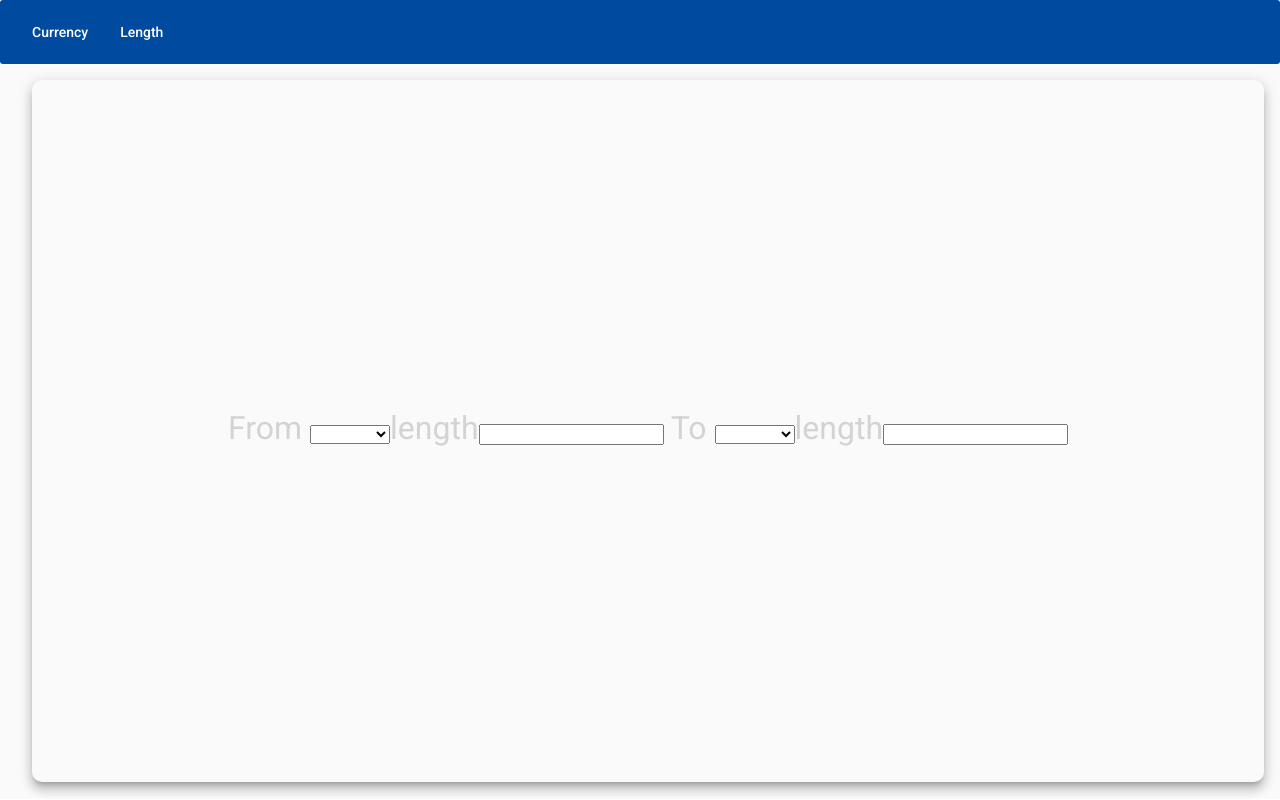
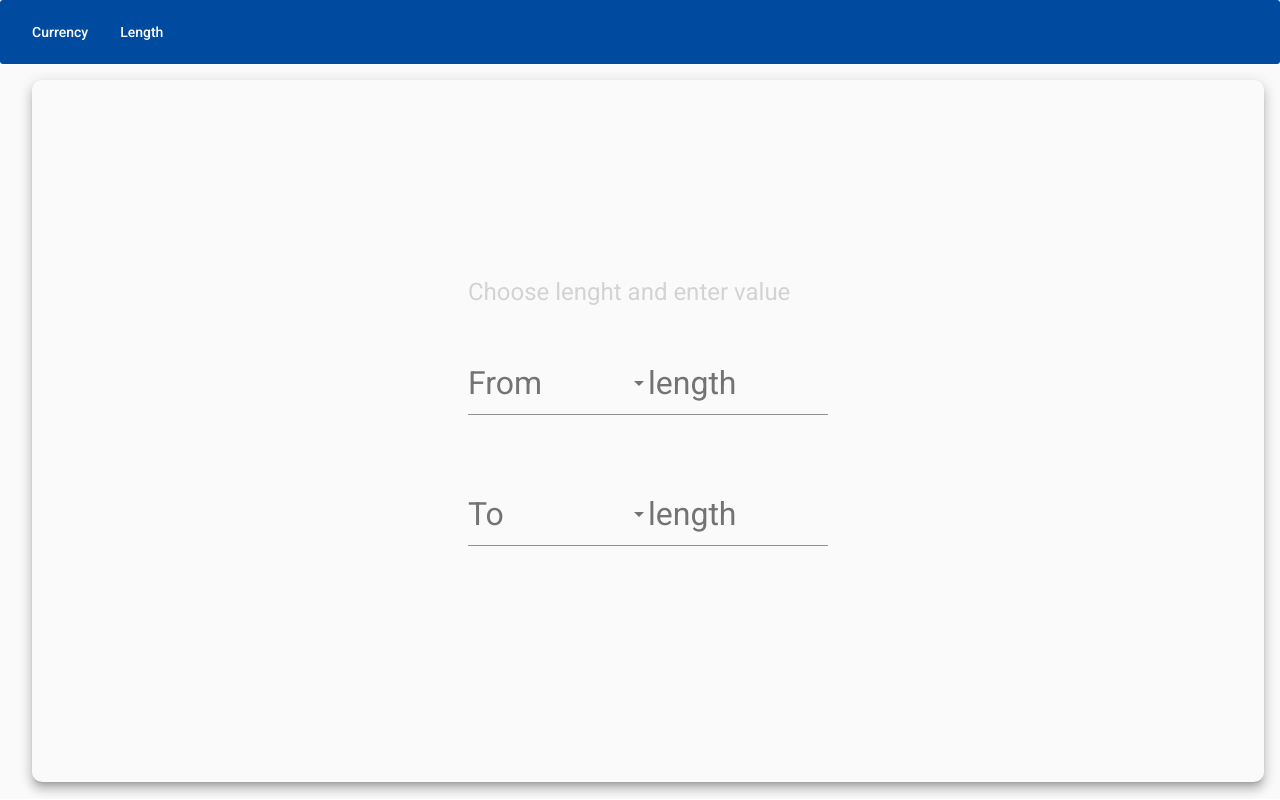
Before and after one commit to tayoraph/SuperGroupTest, an Angular app: page /convert/length in a window 1280 px wide. Built offline with nearby package versions, Linux system fonts and the light colour scheme.

Commit message:
designs ongoing

```diff
--- a/src/app/app.module.ts
+++ b/src/app/app.module.ts
@@ -13,7 +13,7 @@ import { HeaderComponent } from './layout/header/header.component';
 @NgModule({
   declarations: [
     AppComponent,
-    CurrencyConverterComponent,
+
     HeaderComponent,
 
   ],
--- a/src/app/components/component.module.ts
+++ b/src/app/components/component.module.ts
@@ -8,12 +8,15 @@ import { HttpClientModule } from '@angular/common/http';
 import { MatTableModule } from '@angular/material/table';
 import { LengthUnitConverterComponent } from './length-unit-converter/length-unit-converter.component';
 import { CurrencyConverterPipe } from '../pipes/currency-converter.pipe';
+import { SharedModule } from '../shared/shared.module';
+import { CurrencyConverterComponent } from './currency-converter/currency-converter.component';
 
 
 
 @NgModule({
   declarations: [
     LengthUnitConverterComponent,
+    CurrencyConverterComponent,
     CurrencyConverterPipe
   ],
   imports: [
@@ -22,7 +25,8 @@ import { CurrencyConverterPipe } from '../pipes/currency-converter.pipe';
     CommonModule,
     RouterModule.forChild(ComponentRoutes),
     HttpClientModule,
-    MatTableModule
+    MatTableModule,
+    SharedModule
   ],
   providers: [CurrencyConverterService],
   schemas : [CUSTOM_ELEMENTS_SCHEMA]
--- a/src/app/components/currency-converter/currency-converter.component.html
+++ b/src/app/components/currency-converter/currency-converter.component.html
@@ -1,9 +1,9 @@
-<!--The content below is only a placeholder and can be replaced.-->
+
 <h1> Choose currency  and enter value</h1>
 <div>
   <mat-form-field>
     <mat-label>From </mat-label>
-    <mat-select [(ngModel)]="currency1" name="currency1">
+    <mat-select [(ngModel)]="currencyOne" name="currencyOne" (ngModelChange)="currencyChange( '1')">
       <mat-option *ngFor='let i of currencies' [value]="i">
         {{i}}
       </mat-option>
@@ -13,7 +13,7 @@
 &nbsp;
 &nbsp;
 &nbsp;
-<mat-form-field [floatLabel]="'always'">
+<mat-form-field >
   <mat-label>Amount</mat-label>
   <input matInput (keyup)="convertCurrency('1')" [(ngModel)]="inputValueOne">
 </mat-form-field>
@@ -23,8 +23,8 @@
 
   <mat-form-field>
     <mat-label>To </mat-label>
-    <mat-select [(ngModel)]="currency2" name="currency2">
-      <mat-option *ngFor='let i of currencies' [value]="i">
+    <mat-select [(ngModel)]="currencyTwo" name="currencyTwo" (ngModelChange)="currencyChange('2')">
+      <mat-option *ngFor='let i of currencies' [value]="i"  >
         {{i}}
       </mat-option>
     </mat-select>
@@ -32,11 +32,19 @@
   &nbsp;
   &nbsp;
   &nbsp;
-<mat-form-field [floatLabel]="'always'">
+<mat-form-field >
   <mat-label>Amount</mat-label>
   <input matInput  (keyup)="convertCurrency('2')" [(ngModel)]="inputValueTwo">
 </mat-form-field>
 
 </div>
 
+
+<ng-container *ngIf="currencyVal">
+
+  <mat-grid-list cols="4" >
+    <mat-grid-tile>{{inputValueOne}} {{currencyOne}} </mat-grid-tile> =
+    <mat-grid-tile>{{inputValueTwo}} {{currencyTwo}} </mat-grid-tile>
+    </mat-grid-list>
+  </ng-container>
 <!-- <app-historical-units></app-historical-units> -->
--- a/src/app/components/currency-converter/currency-converter.component.ts
+++ b/src/app/components/currency-converter/currency-converter.component.ts
@@ -10,23 +10,14 @@ import { HistoricalRates, ratesModel } from 'src/app/shared/models/rate.model';
   providers: [CurrencyConverterPipe],
 })
 export class CurrencyConverterComponent {
-  title = 'Sample Currency Converter';
-  // currentVal: any;
-  // unit!: string;
-  // value = 500;
   currencyVal: any;
   ratesFromFixer!: ratesModel;
-  // public baseCurrency: any;
-  // public targetCurrency: any;
   public inputValueOne!: string;
   public inputValueTwo!: string;
-  public currency1!: string;
-  public currency2!: string;
+  public currencyOne!: string;
+  public currencyTwo!: string;
   public currencies!: Array<string>;
   public HistoricalUnitsArray!: Array<string>;
-
-
-
 
   public displayedColumns : string[] = ["key", "value"];
   public tableDataSource! : HistoricalRates[];
@@ -37,7 +28,7 @@ export class CurrencyConverterComponent {
     // this.getHistoricalView();
     // this.getAllRates();
 
-    this.currencyVal = {};
+    // this.currencyVal = {};
     this.HistoricalUnitsArray = [];
     this.tableDataSource = [];
   }
@@ -55,11 +46,11 @@ export class CurrencyConverterComponent {
    * @param value
    */
   convertCurrency(value: string) {
-    if (this.currency1 != undefined && this.currency2 != undefined) {
-      this.saveUnitHistory(this.currency1, this.currency2);
+    if (this.currencyOne != undefined && this.currencyTwo != undefined) {
+      this.saveUnitHistory(this.currencyOne, this.currencyTwo);
       let arg = {
-        targetCurrency: value == '1' ? this.currency2 : this.currency1,
-        baseCurrency: value == '1' ? this.currency1 : this.currency2,
+        targetCurrency: value == '1' ? this.currencyTwo : this.currencyOne,
+        baseCurrency: value == '1' ? this.currencyOne : this.currencyTwo,
         rates: this.ratesFromFixer.rates,
         targetValue: this.inputValueTwo,
       };
@@ -91,7 +82,11 @@ export class CurrencyConverterComponent {
   getHistoricalView() {
     this.currencyConverterService.getHistoricalView().subscribe((res: any) => {
       this.tableDataSource = res.rates;
-      console.log( this.tableDataSource);
+      // console.log( this.tableDataSource);
     });
   }
+
+  currencyChange( value:any){
+    value== "1"? this.inputValueOne = "" : this.inputValueTwo= "";
+  }
 }
--- a/src/app/components/length-unit-converter/length-unit-converter.component.html
+++ b/src/app/components/length-unit-converter/length-unit-converter.component.html
@@ -1,21 +1,41 @@
+<h1> Choose lenght  and enter value</h1>
 
-<label> From </label>
-  <select class='form-control'  [(ngModel)]="lenghtDataOne" name="lenghtDataOne">
-      <option  *ngFor='let i of lengthArray' [value]="i">{{i}}</option>
-  </select>
-
-  <mat-form-field [floatLabel]="'always'">
+<div>
+  <mat-form-field>
+    <mat-label>From </mat-label>
+    <mat-select [(ngModel)]="lenghtDataOne" name="lenghtDataOne" (ngModelChange)="currencyChange('1')">
+      <mat-option *ngFor='let i of lengthArray' [value]="i">
+        {{i}}
+      </mat-option>
+    </mat-select>
+  </mat-form-field>
+  <mat-form-field >
     <mat-label>length</mat-label>
     <input matInput  (keyup)="convertLength('1')" [(ngModel)]="inputValueOne">
   </mat-form-field>
+</div>
 
+<div>
+ <mat-form-field>
+    <mat-label>To </mat-label>
+    <mat-select [(ngModel)]="lenghtDataTwo" name="lenghtDataTwo" (ngModelChange)="currencyChange('2')">
+      <mat-option *ngFor='let i of lengthArray' [value]="i">
+        {{i}}
+      </mat-option>
+    </mat-select>
+  </mat-form-field>
 
-  <label> To </label>
-  <select class='form-control'  [(ngModel)]="lenghtDataTwo" name="lenghtDataTwo">
-      <option  *ngFor='let i of lengthArray' [value]="i">{{i}}</option>
-  </select>
-
-  <mat-form-field [floatLabel]="'always'">
+  <mat-form-field >
     <mat-label>length</mat-label>
     <input matInput  (keyup)="convertLength('2')" [(ngModel)]="inputValueTwo">
   </mat-form-field>
+</div>
+
+
+<ng-container *ngIf="lengthVal">
+
+<mat-grid-list cols="4" >
+  <mat-grid-tile>{{inputValueOne}} {{lenghtDataOne}} </mat-grid-tile> =
+  <mat-grid-tile>{{inputValueTwo}} {{lenghtDataTwo}} </mat-grid-tile>
+  </mat-grid-list>
+</ng-container>
--- a/src/app/components/length-unit-converter/length-unit-converter.component.ts
+++ b/src/app/components/length-unit-converter/length-unit-converter.component.ts
@@ -46,4 +46,8 @@ export class LengthUnitConverterComponent implements OnInit {
         : (this.inputValueTwo = this.lengthVal);
     }
   }
+
+  currencyChange( value:any){
+    value== "1"? this.inputValueOne = "" : this.inputValueTwo= "";
+  }
 }
```
